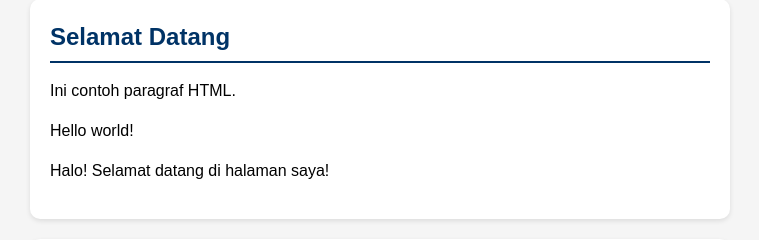
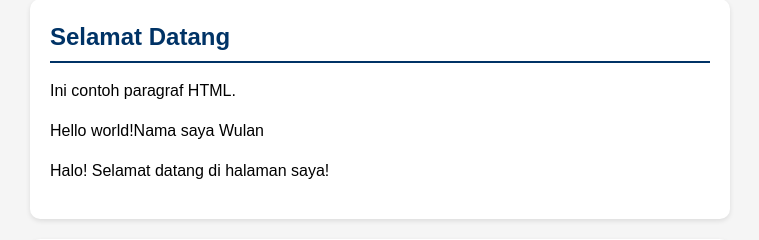
Before and after one commit to 2511500021-wq/2511500021-PWD-TI1A-2526O, a PHP site: page /pertemuan-06/index.php in a window 1280 px wide. Shown: the part 176-416 px from the top of the page, without its empty margins (260-1019 px from the left). Run offline with PHP 8.4, Linux system fonts and the light colour scheme.

Commit message:
index.php

```diff
--- a/pertemuan-06/index.php
+++ b/pertemuan-06/index.php
@@ -28,6 +28,7 @@
             <p>Ini contoh paragraf HTML.</p>
             <?php
                 echo "Hello world!";
+                echo "Nama saya Wulan";
             ?>
         </section>
         <section id="about">
```
Also changed, not shown: pertemuan-06/readme.md.
